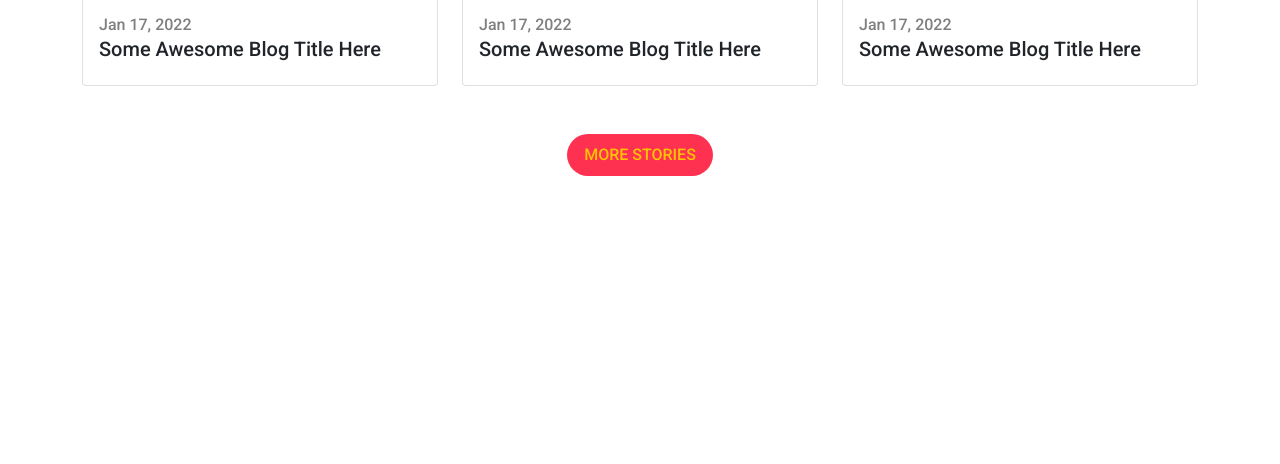
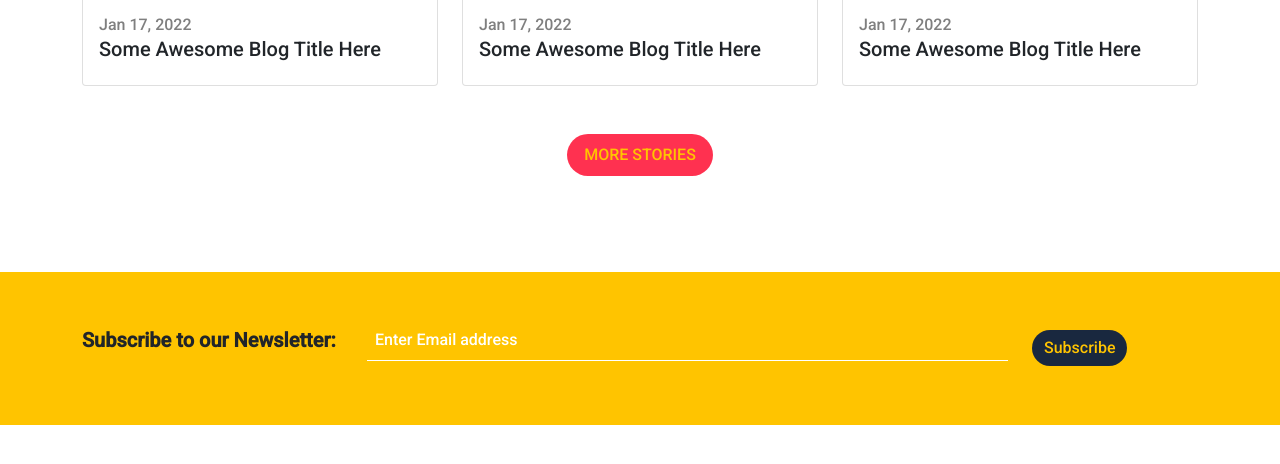
Before and after one commit to HabibaAbouelyazeed/Bondi, a plain HTML site: page index.html in a window 1280 px wide. Shown: the part 4959-5423 px from the top of the page. Drawn offline with Linux system fonts and the light colour scheme.

Commit message:
Subscribe section

```diff
--- a/css/bondi.css
+++ b/css/bondi.css
@@ -9,7 +9,7 @@
 
 body{
     font-family: 'Roboto', sans-serif;
-    height: 10000px;
+    padding-bottom: 100px;
 }
 
 .main-btn{
@@ -176,3 +176,27 @@ body{
     background-color: var(--darkcolor);
 }
 /* Project ==>END */
+
+/* Subscribe ==>START */
+.subscribe{
+    background-color: var(--yellowcolor);
+}
+
+.subscribe input[type='text']{
+    border: none;
+    border-bottom: 1px solid white;
+}
+
+.subscribe input[type='text']:focus{
+    outline: none;
+}
+.subscribe input[type='text']::placeholder{
+    color: white;
+}
+
+.subscribe input[type='submit']{
+    border: none;
+    background-color: var(--darkcolor);
+    color: var(--yellowcolor);
+}
+/* Subscribe ==>END */
--- a/index.html
+++ b/index.html
@@ -377,6 +377,25 @@
       </div>
     </div>
 
+    <!-- Subscribe Section -->
+    <div class="subscribe pt-5 pb-5 text-center text-md-start">
+      <div class="container">
+        <form class="row align-items-center">
+          <div class="col-md-6 col-lg-3">
+            <p class="fw-bold fs-5">Subscribe to our Newsletter:</p>
+          </div>
+
+          <div class="col-md-6 col-lg-7">
+            <input type="text" class="text-white w-100 bg-transparent p-2 mb-sm-5 mb-md-3" placeholder="Enter Email address">
+          </div>
+
+          <div class="col-md-6 col-lg-2">
+            <input type="submit" class="btn rounded-pill" value="Subscribe">
+          </div>
+        </form>
+      </div>
+    </div>
+
 
     <script src="js/all.min.js"></script>
     <script src="js/bootstrap.bundle.min.js"></script>
```
